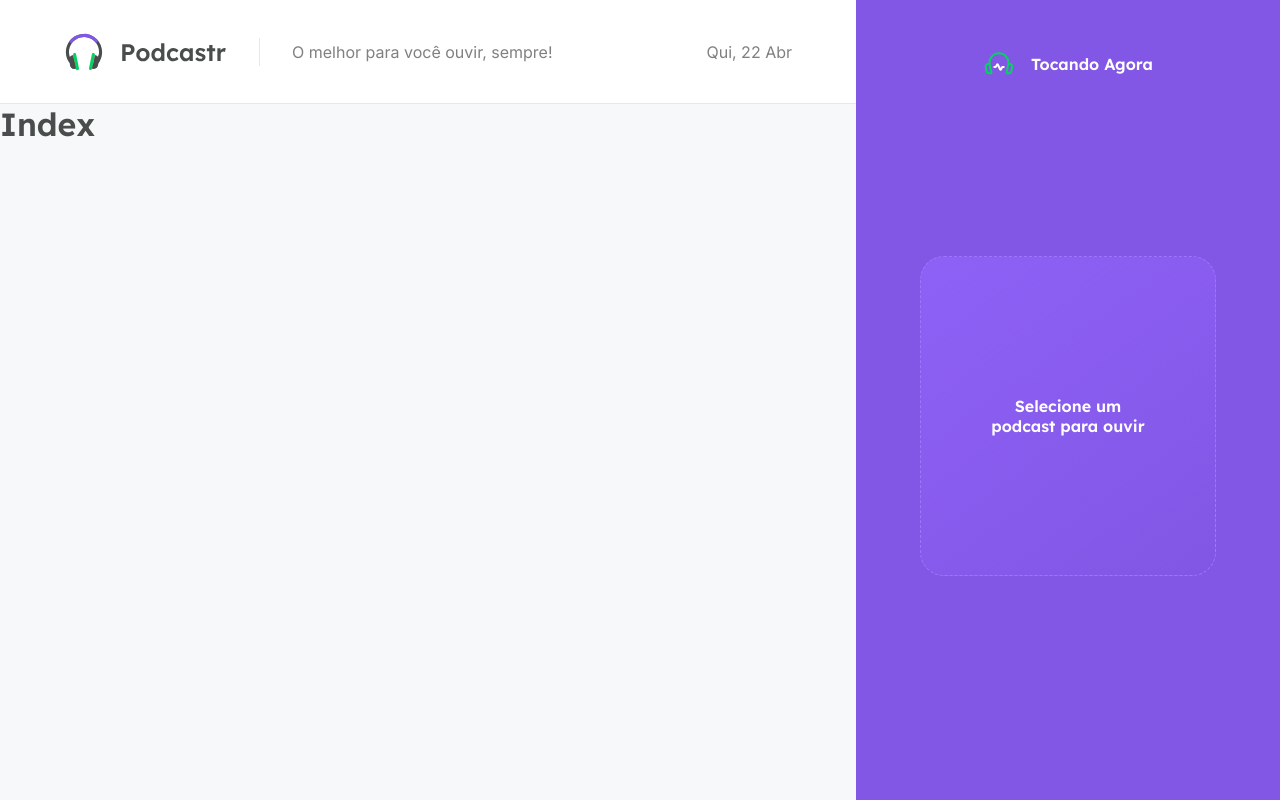
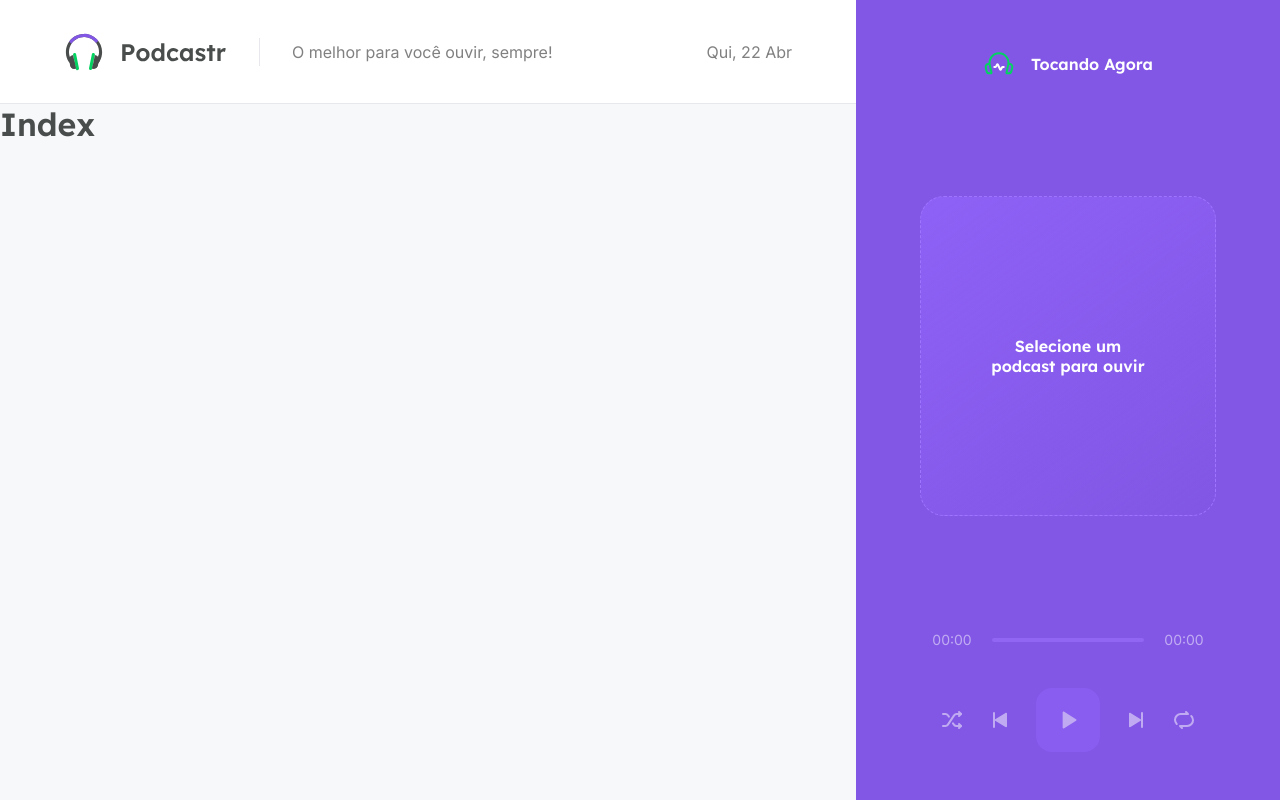
Before and after one commit to dkzord/React-NLW5_Podcastr, a Next.js app in the folder podcastrnext/: page / in a window 1280 px wide. Built offline with nearby package versions, Linux system fonts and the light colour scheme.

Commit message:
Control Players

```diff
--- a/podcastrnext/src/components/Player/index.tsx
+++ b/podcastrnext/src/components/Player/index.tsx
@@ -15,8 +15,37 @@
                 <strong>Selecione um podcast para ouvir</strong>
             </div>
 
-            <footer>
+            <footer className={styles.empty}>
+                <div className={styles.progress}>
+                    <span>00:00</span>
+                        <div className={styles.slider}>
+                            <div className={styles.emptySlider} />
+                        </div>
+                    <span>00:00</span>
+                </div>
 
+                <div className={styles.buttons}>
+                    <button type="button">
+                        <img src="/shuffle.svg" alt="Embaralhar"/>
+                    </button>
+
+                    <button type="button">
+                        <img src="/play-previous.svg" alt="Tocar anterior"/>
+                    </button>
+
+                    <button type="button" className={styles.playButton}>
+                        <img src="/play.svg" alt="Tocar"/>
+                    </button>
+
+                    <button type="button">
+                        <img src="/play-next.svg" alt="Tocar próxima"/>
+                    </button>
+
+                    <button type="button">
+                        <img src="/repeat.svg" alt="Repetir"/>
+                    </button>
+
+                </div>
             </footer>
         </div>
     );
--- a/podcastrnext/src/components/Player/styles.module.scss
+++ b/podcastrnext/src/components/Player/styles.module.scss
@@ -22,6 +22,14 @@
         font-family: Lexend, sans-serif;
         font-weight: 600;
     }
+
+    footer {
+        align-self: stretch;
+
+        &.empty{
+            opacity: 0.5;
+        }
+    }
 }
 
 .emptyPlayer {
@@ -38,3 +46,53 @@
     align-items: center;
     justify-content: center;
 }
+
+.progress {
+    display: flex;
+    align-items: center;
+    gap: 0.5rem;
+    font-size: 0.875rem;
+
+    span {
+        display: inline-block;
+        width: 4rem;
+        text-align: center;
+    }
+
+
+    .slider{
+        flex: 1;
+
+
+        .emptySlider {
+            width: 100%;
+            height: 4px;
+            background: var(--purple-300);
+            border-radius: 2px;
+        }
+    }
+
+}
+
+.buttons {
+    display: flex;
+    align-items: center;
+    justify-content: center;
+    margin-top: 2.5rem;
+    gap: 1.5rem;
+
+    button {
+        background: transparent;
+        border: 0;
+        font-size: 0;
+
+        &.playButton {
+            width: 4rem;
+            height: 4rem;
+            border-radius: 1rem;
+            background: var(--purple-400);
+        }
+
+    }
+
+}
```
